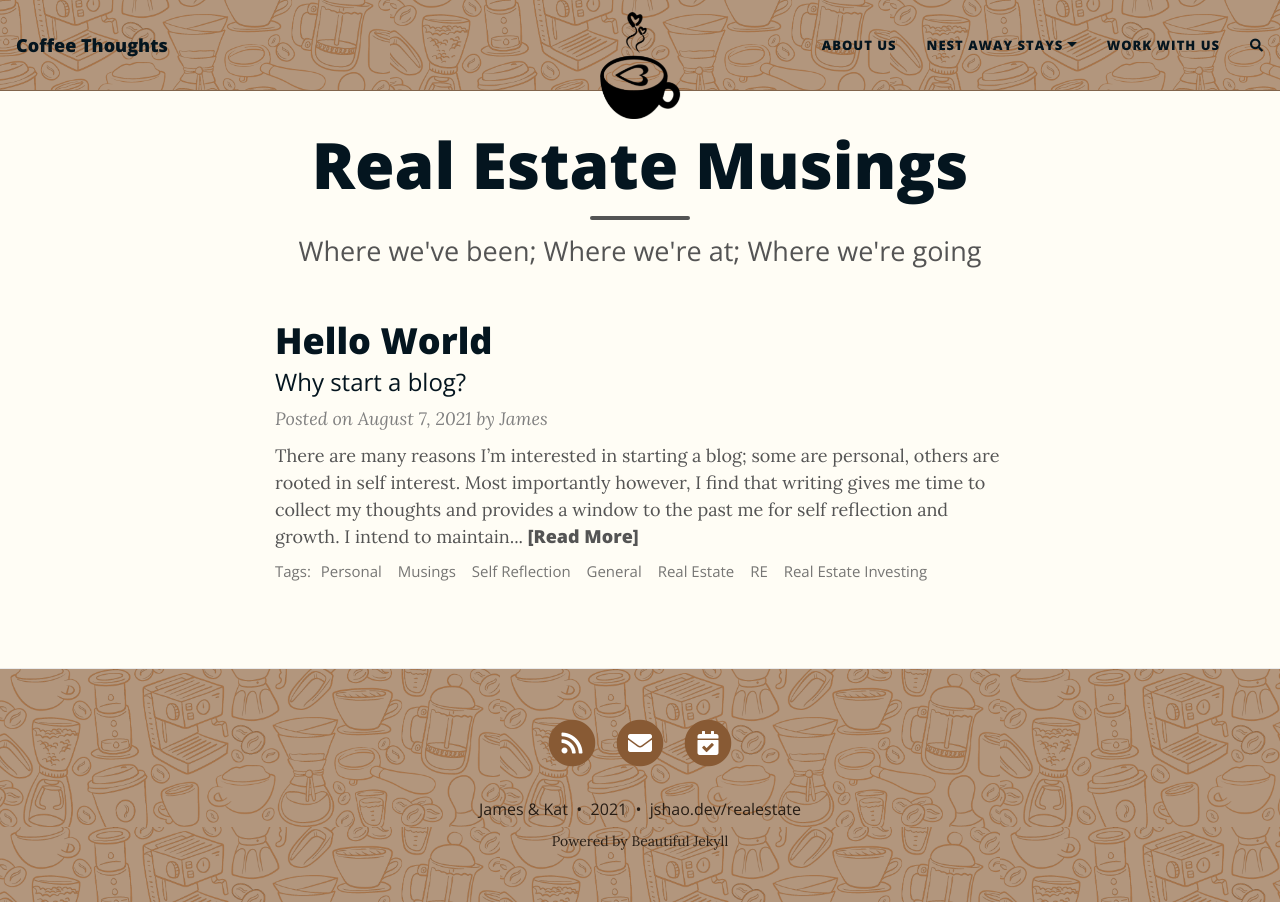
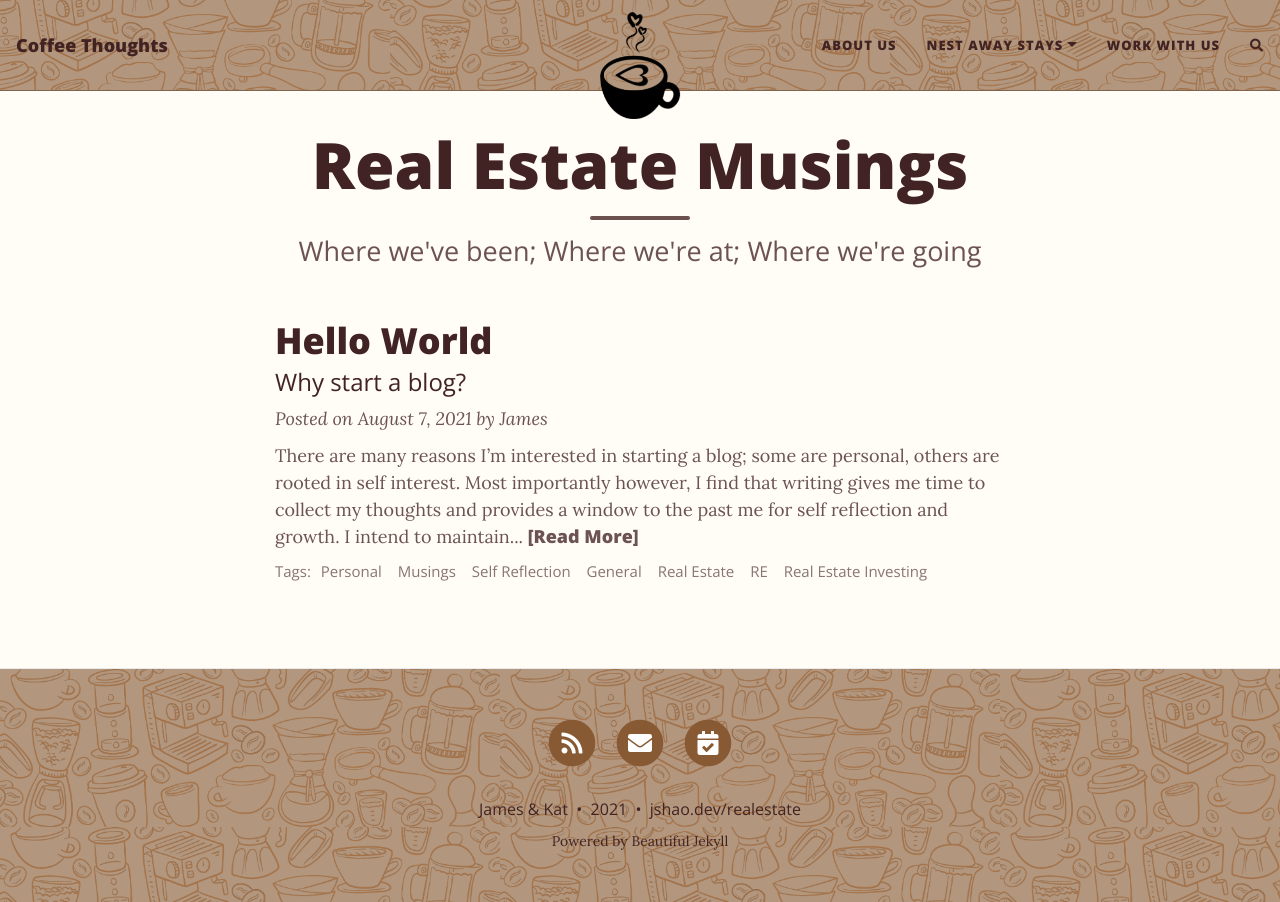
Before and after one commit to jshao100/jshao100.github.io, a Jekyll site: the page built from realestate/index.html, in a window 1280 px wide. Built offline with Jekyll 4.4.1, drawn with Linux system fonts in a browser that asks for light colours; nearby versions of some CDN libraries; the list of posts is cut into pages by our own code; comment, search, counter and statistics services are not loaded.

Commit message:
Make text color inline with overall color theme

```diff
--- a/_config.yml
+++ b/_config.yml
@@ -100,19 +100,20 @@ post_search: true
 # Personalize the colours in your website. Colour values can be any valid CSS colour
 
 navbar-col: "#b2967d"
-navbar-text-col: "#04151F"
+navbar-text-col: "#422323"
 navbar-border-col: "#81644B"
 page-col: "#FFFDF5"
-text-col: "#545454"
-header-col: "#04151F"
+text-col: "#422323c7" # a little less intense
+header-col: "#422323" # 04151F
 link-col: "#008AFF"
 hover-col: "#71A9F7"
 header-hover-col: "#885a34"
 footer-col: "#b2967d"
-footer-text-col: "#271d15"
+footer-text-col: "#422323"
 footer-span-col: "#885a34"
-footer-link-col: "#271d15"
+footer-link-col: "#422323"
 footer-hover-col: "#1995c5"
+code-text-col: "#422323c7"
 
 # Alternatively, the navbar, footer, and page background can be set to an image
 # instead of colour
--- a/assets/css/beautifuljekyll.css
+++ b/assets/css/beautifuljekyll.css
@@ -59,7 +59,7 @@ a:focus {
   color: {{ site.hover-col | default: "#0085A1" }};
 }
 blockquote {
-  color: #808080;
+  color: #422323c7;
   font-style: italic;
 }
 blockquote p:first-child {
@@ -488,7 +488,7 @@ footer .footer-custom-content {
 }
 .post-preview .post-meta,
 .post-heading .post-meta {
-  color: #808080;
+  color: #422323c7;
   font-size: 1.125rem;
   font-style: italic;
   margin: 0 0 0.625rem;
@@ -639,7 +639,7 @@ footer .footer-custom-content {
 }
 
 #full-tags-list .tag-entry .entry-date {
-  color: #808080;
+  color: #422323c7;
   font-style: italic;
   font-size: 1rem;
 }
@@ -688,9 +688,14 @@ nav.top-nav-short-permanent ~ header > .intro-header.big-img {
   color: #FFF;
   text-shadow: 1px 1px 3px #000;
 }
+.intro-header.big-img .post-heading h1,
+.intro-header.big-img .post-heading h2 {
+  color: #FFF;
+}
 .intro-header .page-heading h1 {
   margin-top: 0;
   font-size: 3.125rem;
+
 }
 .intro-header .post-heading h1 {
   margin-top: 0;
@@ -889,6 +894,7 @@ pre code {
   padding: 0;
   background-color: transparent;
   border-radius: 0;
+  color: {{ site.code-text-col | default: "inherit" }};
 }
 
 pre {
@@ -908,7 +914,7 @@ pre {
   background-size: auto 3em;
   background-position-y: 0.625rem;
   border: 1px solid rgba(0,0,0,0.1);
-  border-left: 0.4375rem solid #444;
+  border-left: 0.4375rem solid #422323c7;
 }
 .highlight > pre:not([class~="highlight"]) { /* code block with line number */
   padding: 0;
@@ -924,7 +930,7 @@ pre {
 .highlight pre.lineno {
   color: rgba(0,0,0,0.3);
   border-radius: 0;
-  border-right: 2px solid #444;
+  border-right: 2px solid #422323c7;
 }
 
 /* Make line numbers unselectable: excludes line numbers from copy-paste user ops */
@@ -1013,7 +1019,7 @@ pre {
   max-width: 25%;
   border-width: 0.25rem;
   border-radius: 0.1875rem;
-  border-color: #808080;
+  border-color: #422323c7;
 }
 
 .blog-post blockquote {
```
